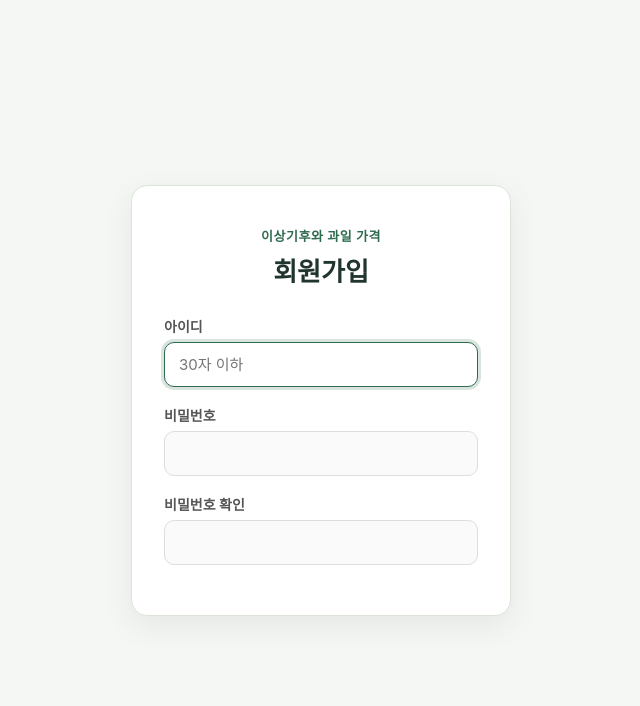
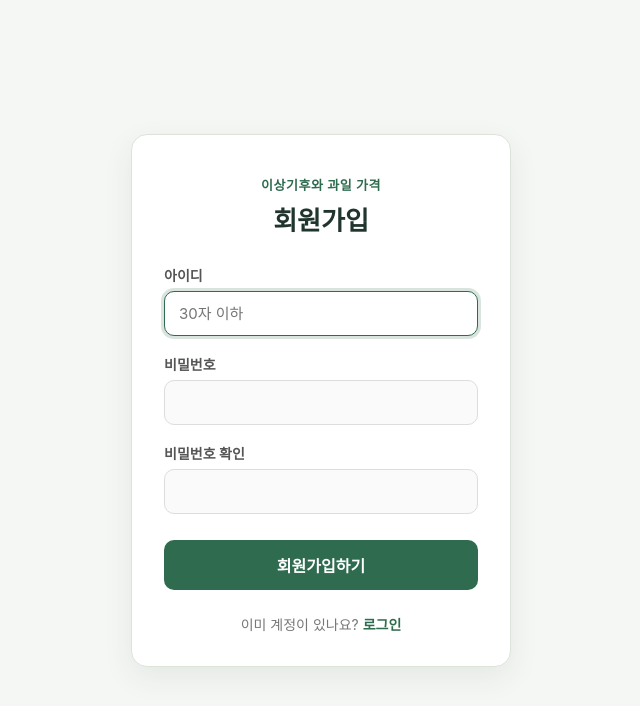
Before and after one commit to bigdata-team01/team01, a PHP site: page /auth/register.php in a window 1280 px wide. Shown: the top 706 px of the page, without its empty margins (319-959 px from the left). Run offline with PHP 8.4, Linux system fonts and the light colour scheme.

Commit message:
회원가입 버튼 추가

```diff
--- a/team01/auth/register.php
+++ b/team01/auth/register.php
@@ -204,3 +204,10 @@ if ($_SERVER['REQUEST_METHOD'] === 'POST') {
                 <label for="password_confirm">비밀번호 확인</label>
                 <input type="password" id="password_confirm" name="password_confirm" required>
             </div>
+                        <button type="submit" class="auth-button">회원가입하기</button>
+        </form>
+
+        <p class="auth-footer">이미 계정이 있나요?<a href="login.php">로그인</a></p>
+    </main>
+</body>
+</html>
```
